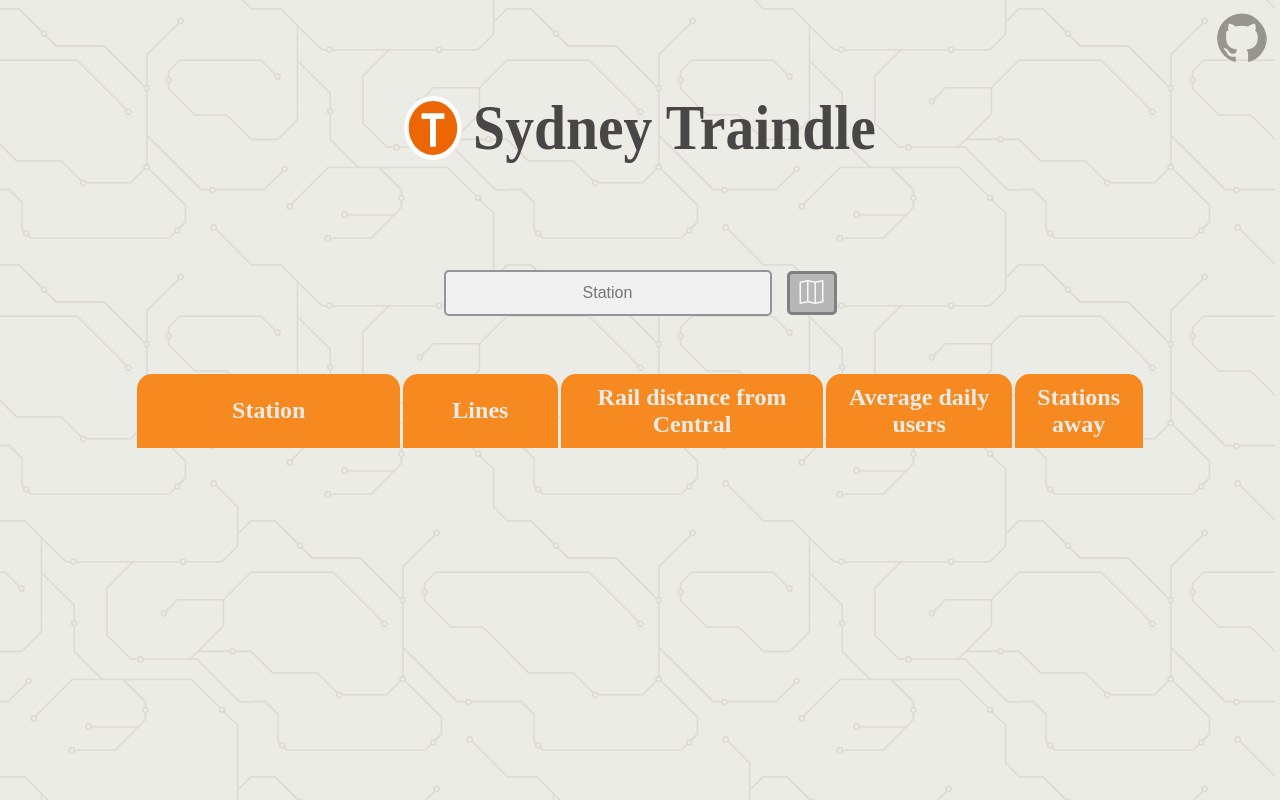
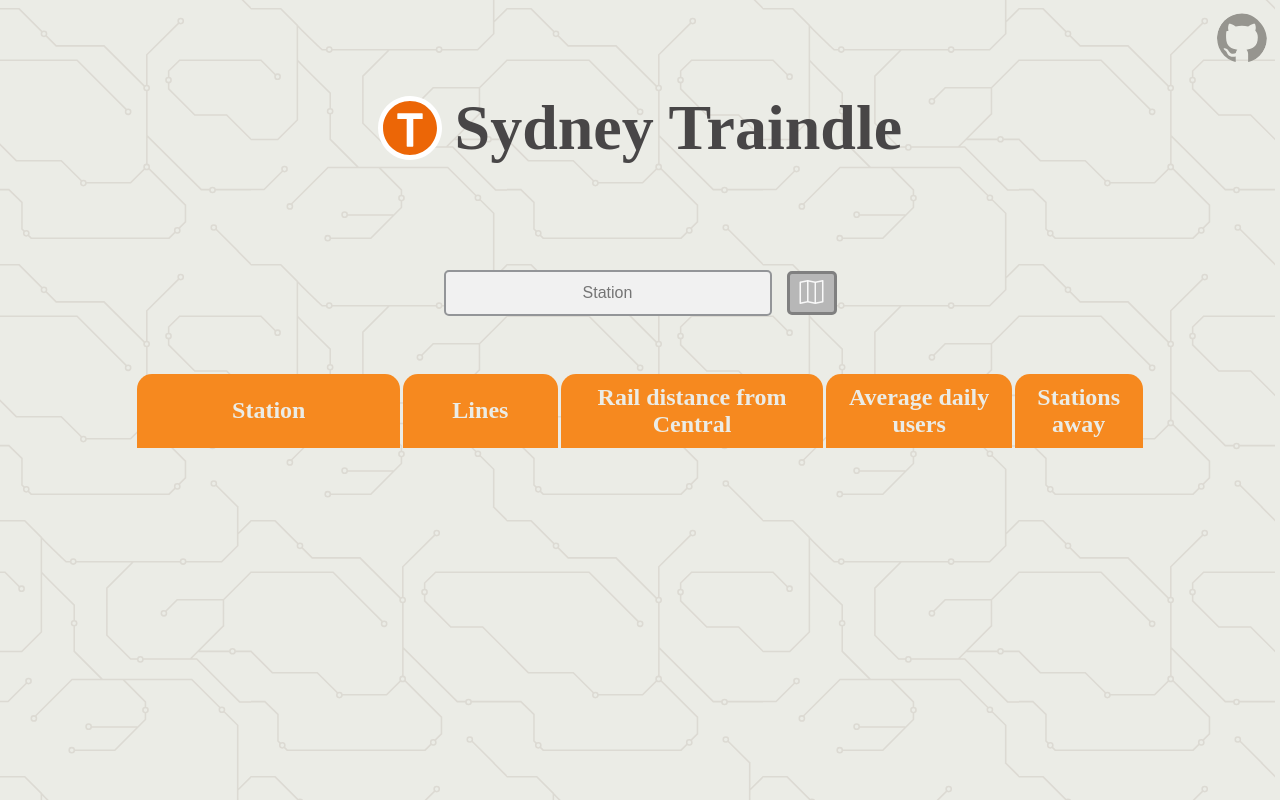
Before and after one commit to sunnyyuqingchen/sydney_traindle, a React (Vite) app: page / in a window 1280 px wide. Built offline with nearby package versions, Linux system fonts and the light colour scheme; a web font is replaced by a local one.

Commit message:
fixed title logo stretched

```diff
--- a/src/index.css
+++ b/src/index.css
@@ -23,7 +23,7 @@ body {
   font-size: 2em;
   margin-top: 5vh;
   margin-bottom: 3vh;
-  transform: scale(.9, 1);
+  /*transform: scale(.9, 1);*/
 }
 
 h1 {
```
